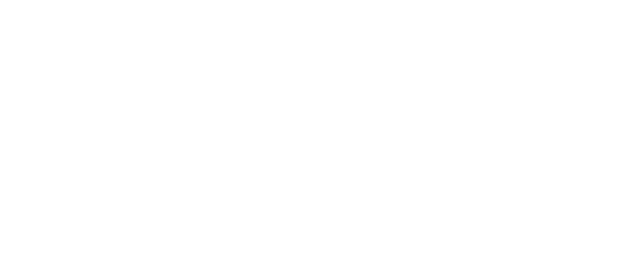
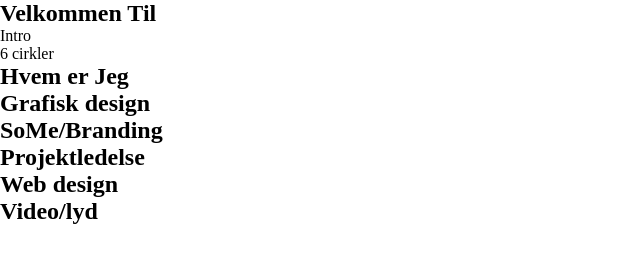
Before and after one commit to AabbeLaabbe/Portfolio, a plain HTML site: page index.html in a window 1280 px wide. Shown: the whole page, without its empty margins (0-640 px from the left). Drawn offline with Linux system fonts and the light colour scheme.

Commit message:
Tilføjet Sections

```diff
--- a/index.html
+++ b/index.html
@@ -8,6 +8,31 @@
     <title>Nicolai Aarup Larsen</title>
 </head>
 <body>
+    <section>
+        <h1>Velkommen Til</h1>
+        <p>Intro</p>
+    </section>
+    <section>
+        <p>6 cirkler</p>
+    </section>
+    <section>
+        <h2>Hvem er Jeg</h2>
+    </section>
+    <section>
+        <h2>Grafisk design</h2>
+    </section>
+    <section>
+        <h2>SoMe/Branding</h2>
+    </section>
+    <section>
+        <h2>Projektledelse</h2>
+    </section>
+    <section>
+        <h2>Web design</h2>
+    </section>
+    <section>
+        <h2>Video/lyd</h2>
+    </section>
 
 </body>
 </html>
```
